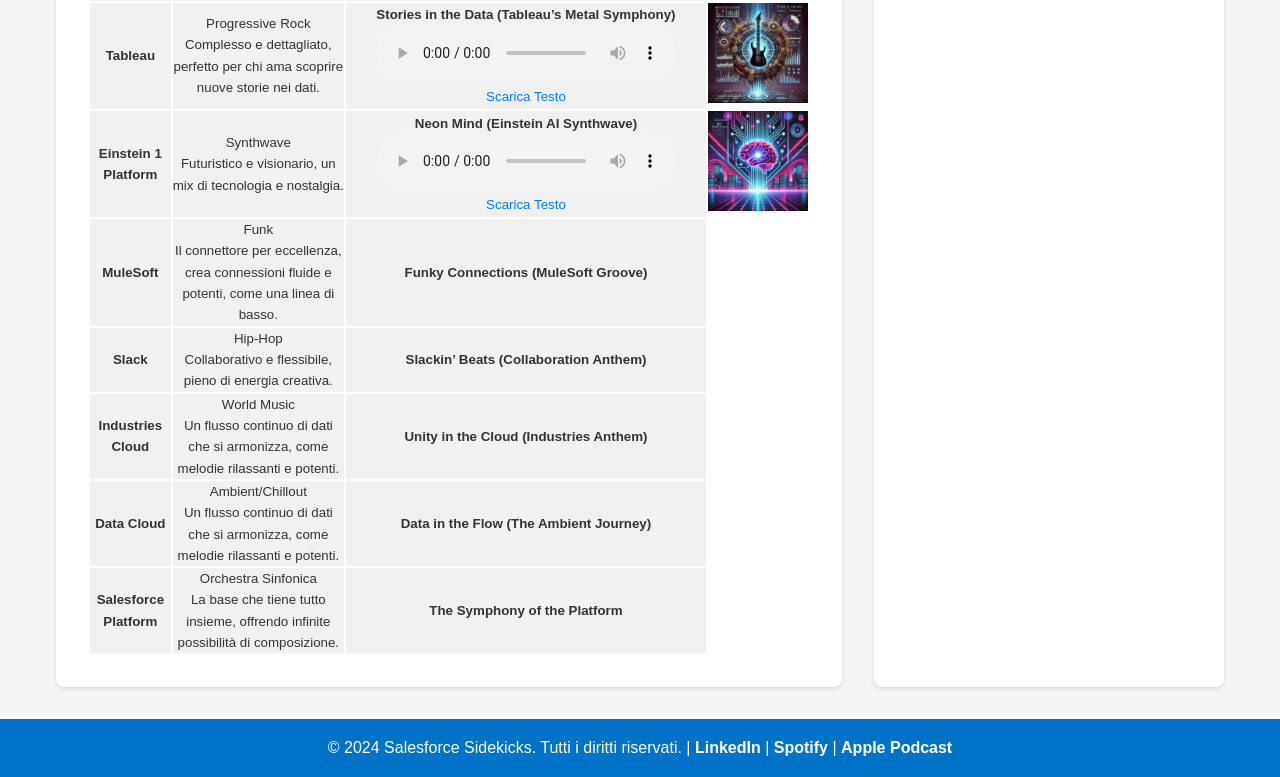
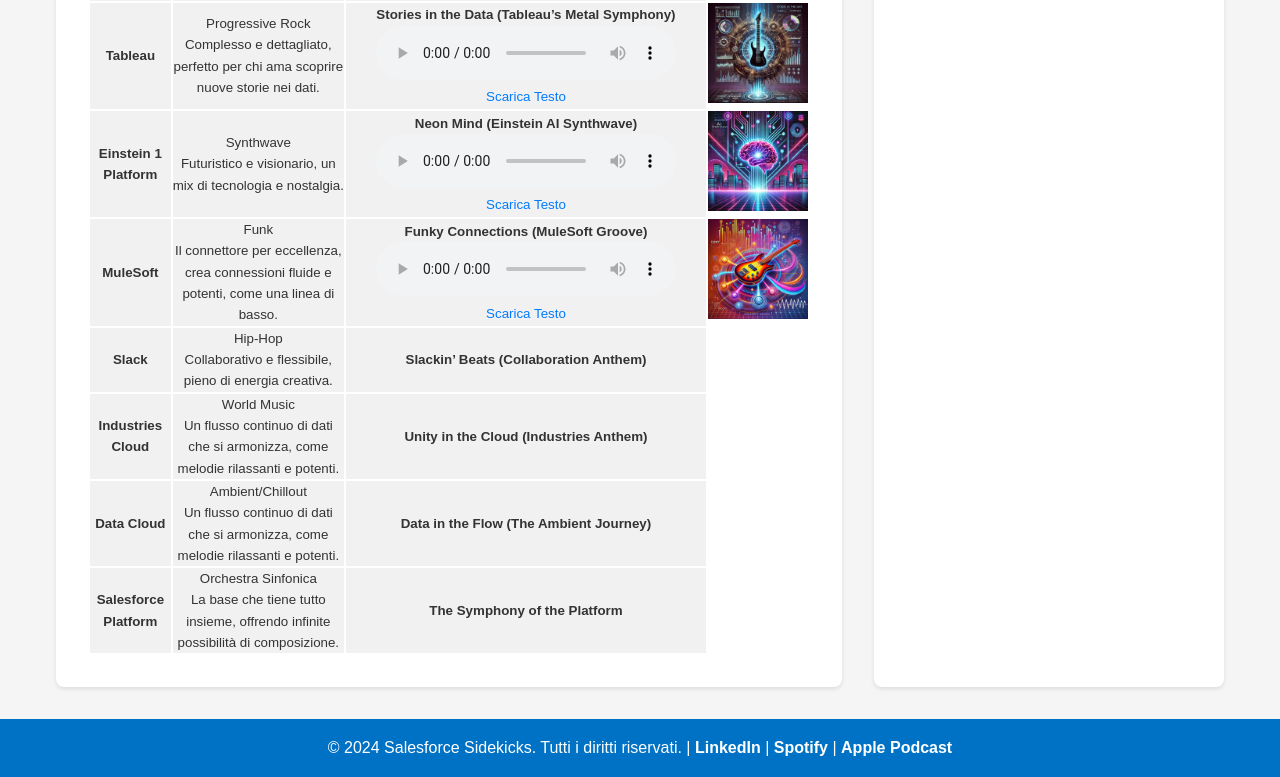
Before and after one commit to salesforcesidekicks/salesforcesidekicks.github.io, a plain HTML site: page aialbum.html in a window 1280 px wide. Shown: the part 1413-2190 px from the top of the page. Drawn offline with Linux system fonts and the light colour scheme.

Commit message:
Add audio, lyrics, and image for Funky Connections (MuleSoft Groove)

```diff
--- a/aialbum.html
+++ b/aialbum.html
@@ -151,7 +151,10 @@
                                 </td>
                                 <td class="bg">
                                     <strong>Funky Connections (MuleSoft Groove)</strong>
+                                    <audio controls><source src="sounds/ctrlaltcloud/Funky Connections (MuleSoft Groove).mp3" type="audio/mpeg"></audio>
+                                    <br/><a href="sounds/ctrlaltcloud/Funky Connections (MuleSoft Groove).txt" download>Scarica Testo</a>
                                 </td>
+                                <td><a href="sounds/ctrlaltcloud/images/mule.webp" target="_blank"><img src="sounds/ctrlaltcloud/images/mule.webp" width="100"/></a></td>
                             </tr>
 
                             <tr style="font-size:smaller;">
```
Also changed, not shown: sounds/ctrlaltcloud/images/mule.webp (added).
